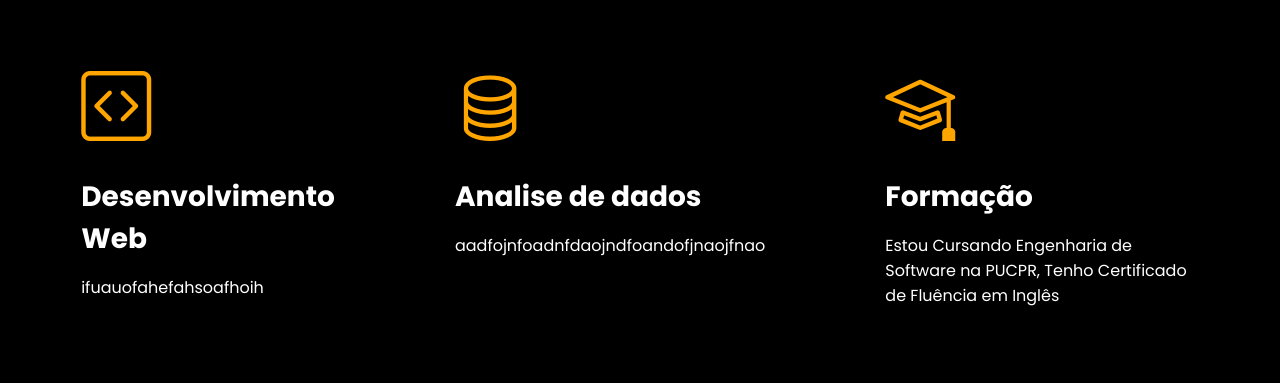
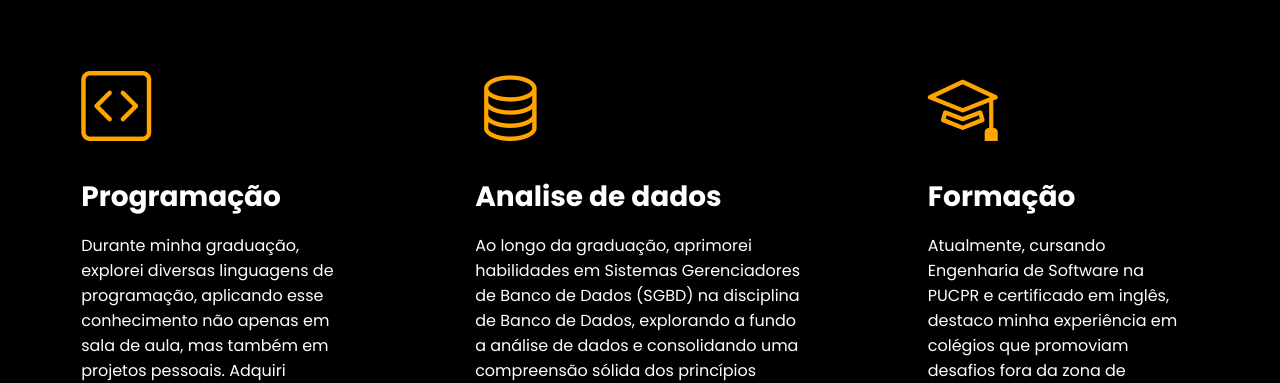
Before and after one commit to 3mcp/portfolio__-, a plain HTML site: page index.html in a window 1280 px wide. Shown: the part 569-952 px from the top of the page. Drawn offline with nearby package versions, Linux system fonts and the light colour scheme.

Commit message:
Update index.html

```diff
--- a/index.html
+++ b/index.html
@@ -69,18 +69,18 @@
                 <div class="flex">
                     <div class="especialidades-box">
                         <i class="bi bi-code-square"></i>
-                        <h3>Desenvolvimento Web</h3>
-                        <p>ifuauofahefahsoafhoih</p>
+                        <h3>Programação</h3>
+                        <p>Durante minha graduação, explorei diversas linguagens de programação, aplicando esse conhecimento não apenas em sala de aula, mas também em projetos pessoais. Adquiri habilidades em Python, JavaScript, Java, PHP, HTML e CSS, ampliando assim minha versatilidade no desenvolvimento de software.</p>
                     </div>
                     <div class="especialidades-box">
                         <i class="bi bi-database"></i>
                         <h3>Analise de dados</h3>
-                        <p>aadfojnfoadnfdaojndfoandofjnaojfnao</p>
+                        <p>Ao longo da graduação, aprimorei habilidades em Sistemas Gerenciadores de Banco de Dados (SGBD) na disciplina de Banco de Dados, explorando a fundo a análise de dados e consolidando uma compreensão sólida dos princípios fundamentais desse campo. Demonstrando ambição, busco constantemente métodos para estudar novas tecnologias de análise de dados</p>
                     </div>
                     <div class="especialidades-box">
                         <i class="bi bi-mortarboard"></i>
                         <h3>Formação</h3>
-                        <p>Estou Cursando Engenharia de Software na PUCPR, Tenho Certificado de Fluência em Inglês</p>
+                        <p>Atualmente, cursando Engenharia de Software na PUCPR e certificado em inglês, destaco minha experiência em colégios que promoviam desafios fora da zona de conforto. Essa vivência moldou habilidades cruciais, como <b>trabalho em equipe</b> e <b>oratória</b>, as quais aplico em projetos acadêmicos e práticos.</p>
                     </div>
                 </div>
             </div>
```
